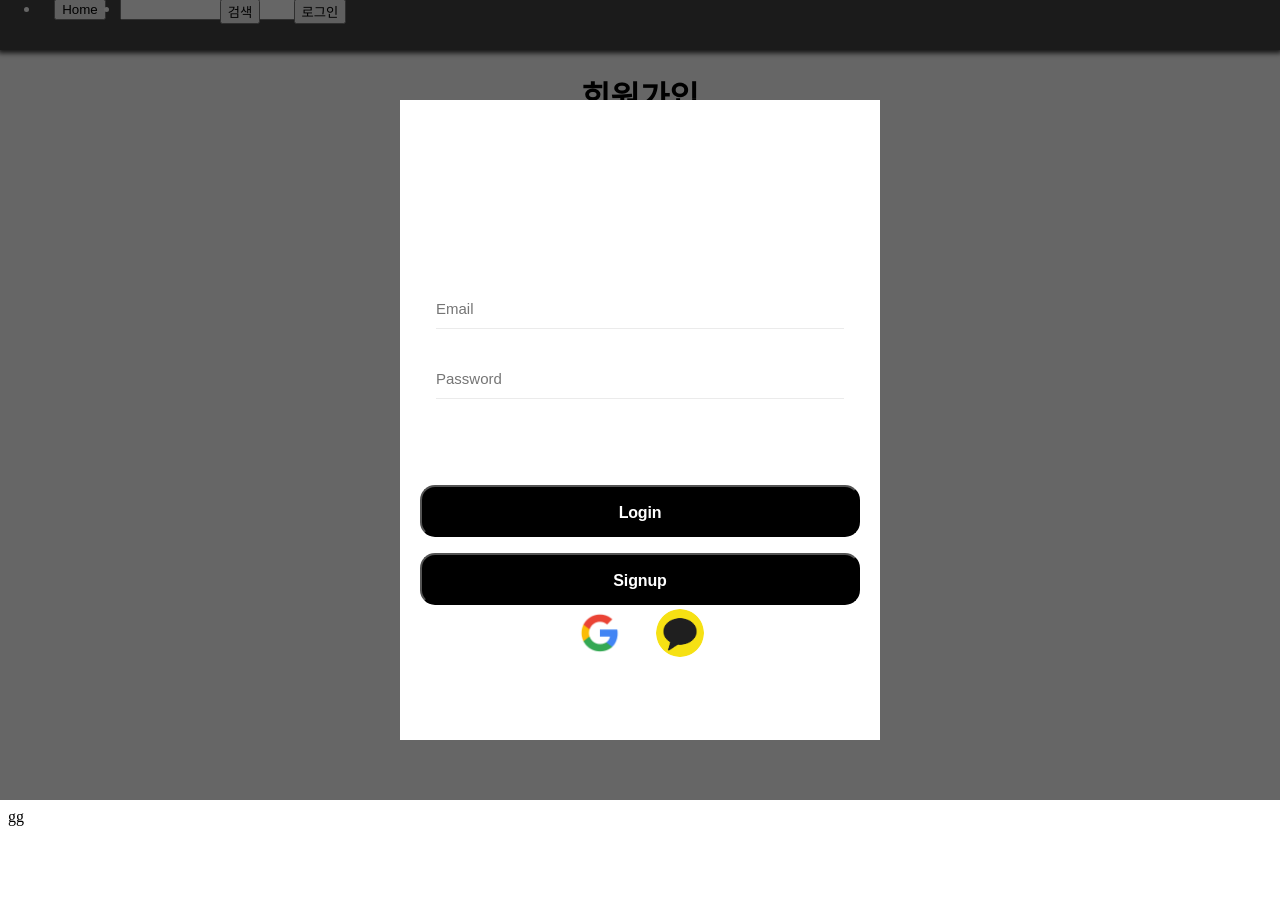
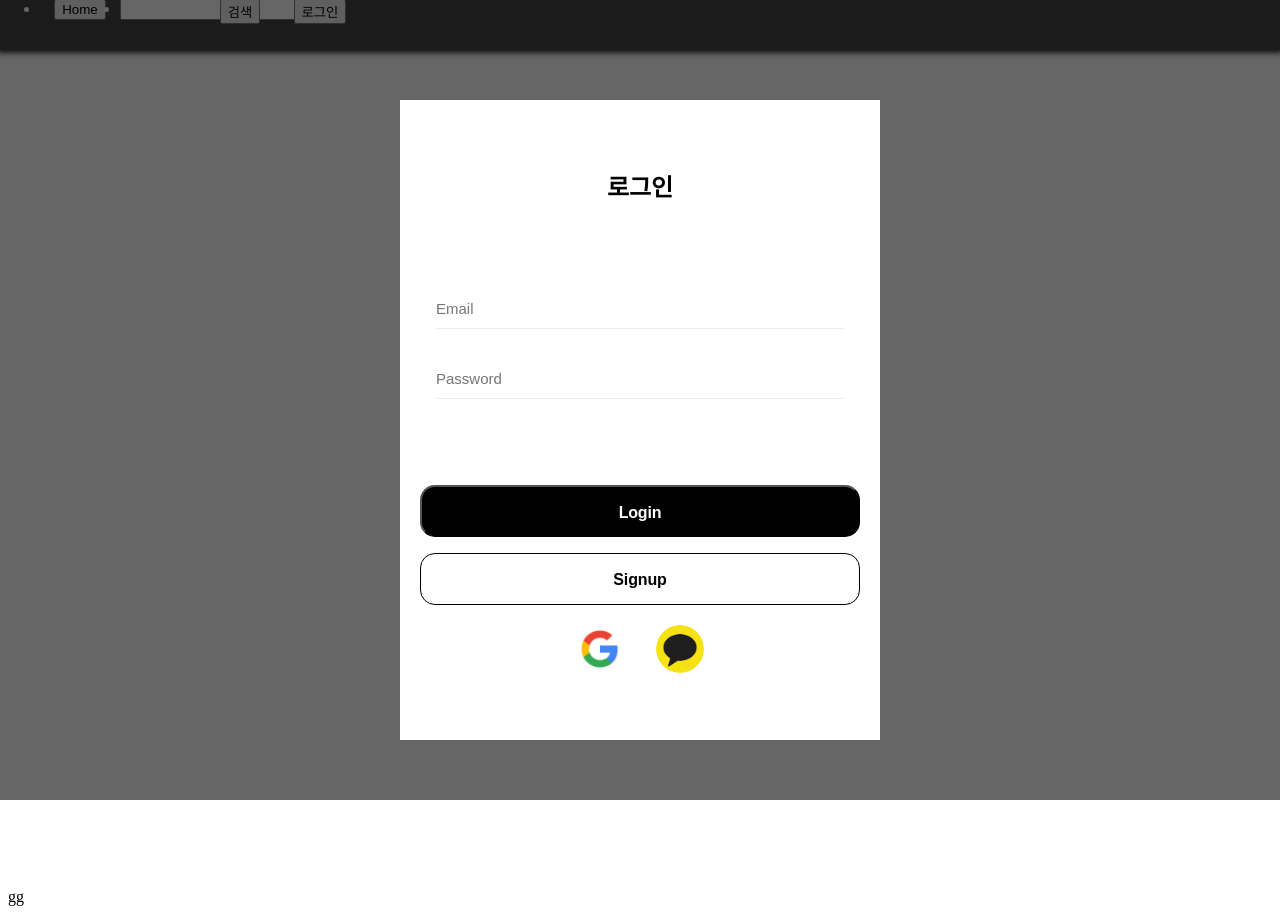
Before and after one commit to codestates/golden-time-client, a React (Create React App) app: page /user/signup in a window 1280 px wide. Both pictures are taken after a click on the button "로그인". Before the commit the page ends 834 px from the top, so only its background shows below. Built offline with nearby package versions, Linux system fonts and the light colour scheme.

Commit message:
Add SocialLogin

```diff
--- a/src/Components/Login.js
+++ b/src/Components/Login.js
@@ -1,7 +1,7 @@
 import React, { Component } from 'react';
 import styled, { keyframes } from 'styled-components';
 import axios from 'axios';
-import { Link } from 'react-router-dom';
+import { Link, withRouter } from 'react-router-dom';
 const boxFade = keyframes`
 from {
 		opacity: 0;
@@ -48,6 +48,7 @@ const Title = styled.div`
 	font-weight: bold;
 	margin-top: 2em;
 	margin-bottom: 3em;
+	color: black;
 `;
 
 const InputBox = styled.div`
@@ -95,7 +96,7 @@ const ErrorMessageArea = styled.div`
 	font-size: 0.8rem;
 `;
 
-const Button = styled.button`
+const LoginButton = styled.button`
 	width: 100%;
 	font-size: 16px;
 	line-height: 24px;
@@ -111,6 +112,23 @@ const Button = styled.button`
 	margin-bottom: 1rem;
 `;
 
+const SignUpButton = styled.button`
+	width: 100%;
+	font-size: 16px;
+	line-height: 24px;
+	letter-spacing: -0.16px;
+	height: 52px;
+	line-height: 50px;
+	font-weight: 700;
+	border: 0.5px solid black;
+	border-radius: 15px;
+	outline: 0;
+	color: black;
+	background-color: white;
+	cursor: pointer;
+	margin-bottom: 1rem;
+`;
+
 const ButtonArea = styled.div`
 	position: relative;
 	top: 2em;
@@ -120,7 +138,7 @@ const ButtonArea = styled.div`
 
 const SocialArea = styled.div`
 	display: flex;
-	margin-top: 6rem;
+	margin-top: 7rem;
 	justify-content: center;
 `;
 
@@ -159,9 +177,9 @@ class Login extends Component {
 		this.setState({ [key]: e.target.value });
 	};
 
-  handleLocalLogin = async () => {
+	loginSubmit = async () => {
 		const { email, password } = this.state;
-    const localLoginUrl = 'http://localhost:4000//api/auth/signin';
+		const localLoginUrl = 'http://localhost:4000/auth/signin';
 
 		if (!email.length || !password.length) {
 			this.setState({
@@ -181,6 +199,8 @@ class Login extends Component {
 					withCredentials: true,
 				}
 			);
+			this.props.handleLocalLogin(response.token);
+			this.props.history.push(response.redirect_url);
 		} catch (err) {
 			this.setState({
 				...this.state,
@@ -222,12 +242,10 @@ class Login extends Component {
 								</InputBox>
 								<ErrorMessageArea>{this.state.errorMessage}</ErrorMessageArea>
 								<ButtonArea>
-                  <Button onClick={this.handleLocalLogin}> Login </Button>
+									<LoginButton onClick={this.loginSubmit}> Login </LoginButton>
 
-                  <SignUpLink
-                    to='/user/signup'
-                    onClick={close}>
-                    <Button> Signup </Button>
+									<SignUpLink to='/user/signup' onClick={close}>
+										<SignUpButton> Signup </SignUpButton>
 									</SignUpLink>
 								</ButtonArea>
 
@@ -249,4 +267,4 @@ class Login extends Component {
 		);
 	}
 }
-export default Login;
+export default withRouter(Login);
--- a/src/Components/Navi.js
+++ b/src/Components/Navi.js
@@ -1,7 +1,7 @@
-import React from "react";
-import { Link, withRouter } from "react-router-dom";
-import styled from "styled-components";
-import Login from "./Login";
+import React from 'react';
+import { Link, withRouter } from 'react-router-dom';
+import styled from 'styled-components';
+import Login from './Login';
 
 const Header = styled.header`
 	color: white;
@@ -26,7 +26,7 @@ const Item = styled.li`
 	height: 50px;
 	text-align: center;
 	border-bottom: 3px solid
-    ${props => (props.current ? "#3498db" : "transparent")};
+		${props => (props.current ? '#3498db' : 'transparent')};
 	transition: border-bottom 0.5s ease-in-out;
 `;
 class Navi extends React.Component {
@@ -36,58 +36,76 @@ class Navi extends React.Component {
 			isLogin: false,
 			accessToken: null,
 			search: null,
-      isModal: false
-    }
+			isModal: false,
+		};
 	}
 
-  handleInputValue = (key) => (e) => {
+	handleInputValue = key => e => {
 		this.setState({ [key]: e.target.value });
 	};
 
 	handleIsModal = () => {
 		this.setState(state => ({ isModal: !state.isModal }));
-  }
+	};
 
 	render() {
 		return (
 			<Header>
 				<List>
 					<Item>
-            <Link to="/">
-              <button type="button" onClick={this.props.handleInputValue.bind(null, null)}>
+						<Link to='/'>
+							<button
+								type='button'
+								onClick={this.props.handleInputValue.bind(null, null)}>
 								Home
 							</button>
 						</Link>
 					</Item>
 
 					<Item>
-            <input type='text' onChange={this.handleInputValue("search")}></input>
+						<input
+							type='text'
+							onChange={this.handleInputValue('search')}></input>
 					</Item>
 
 					<Item>
-            <Link to="/">
-              <button type="button" onClick={this.props.handleInputValue.bind(null, this.state.search)}>
+						<Link to='/'>
+							<button
+								type='button'
+								onClick={this.props.handleInputValue.bind(
+									null,
+									this.state.search
+								)}>
 								검색
 							</button>
 						</Link>
 					</Item>
 
-          {this.state.isLogin ? <Item>
-            <Link to="/UserInfo">
-              <button type="button">
-                My page
-              </button>
+					{this.state.isLogin ? (
+						<Item>
+							<Link to='/UserInfo'>
+								<button type='button'>My page</button>
 							</Link>
 						</Item>
-            : <Item>
-              <button type="button" onClick={this.handleIsModal}>
+					) : (
+						<Item>
+							<button type='button' onClick={this.handleIsModal}>
 								로그인
 							</button>
-              {this.state.isModal ? <Login isOpen={true} close={this.handleIsModal.bind(this)} /> : <></>}
-            </Item>}
+							{this.state.isModal ? (
+								<Login
+									isOpen={true}
+									close={this.handleIsModal.bind(this)}
+									handleLocalLogin={this.props.handleLocalLogin}
+								/>
+							) : (
+								<></>
+							)}
+						</Item>
+					)}
 				</List>
 			</Header>
-    )
+		);
 	}
 }
 
--- a/src/Components/Router.js
+++ b/src/Components/Router.js
@@ -16,19 +16,20 @@ class Router extends React.Component {
 		this.state = {
 			isLogin: false,
 			accessToken: null,
-      search: null
-    }
+			search: null,
+		};
 		this.handleInputValue = this.handleInputValue.bind(this);
 	}
 
 	componentDidMount() {
 		const url = new URL(window.location.href);
 		const authorizationCode = url.searchParams.get('code');
-    console.log(url.search);
-    console.log(String(url.search).includes('google'));
-
 		if (authorizationCode) {
-      this.getAccessToken(authorizationCode);
+			if (String(url.search).includes('google')) {
+				this.handleGoogleLogin(authorizationCode);
+			} else {
+				this.handleKakaoLogin(authorizationCode);
+			}
 		}
 	}
 
@@ -36,59 +37,68 @@ class Router extends React.Component {
 		this.setState({ isLogin: true, accessToken: token });
 	};
 
-  async getAccessToken(authorizationCode) {
-    const resultCallback = await axios.post('http://localhost:8080/callback', {
+	async handleGoogleLogin(authorizationCode) {
+		try {
+			const response = await axios.post('http://localhost:4000/auth/google', {
 				authorizationCode,
 			});
-    if (resultCallback.data.accessToken) {
+			if (response.access_token) {
 				this.setState({
 					isLogin: true,
-        accessToken: resultCallback.data.accessToken,
+					accessToken: response.access_token,
 				});
+			}
+		} catch (err) {
+			throw err;
+		}
+	}
+
+	async handleKakaoLogin(authorizationCode) {
+		try {
+			const response = await axios.post('http://localhost:4000/auth/kakao', {
+				authorizationCode,
+			});
+			if (response.access_token) {
+				this.setState({
+					isLogin: true,
+					accessToken: response.access_token,
+				});
+			}
+		} catch (err) {
+			throw err;
 		}
 	}
 
 	handleInputValue(input) {
 		this.setState({
-      search: input
-    })
+			search: input,
+		});
 	}
 
 	render() {
 		return (
 			<BrowserRouter>
 				<>
-          <Navi handleInputValue={this.handleInputValue} />
+					<Navi
+						handleInputValue={this.handleInputValue}
+						handleLocalLogin={this.handleLocalLogin.bind(this)}
+					/>
 					<Switch>
 						<Route
 							path='/'
-              exact render={() => <Temp title={this.state.search} />}
+							exact
+							render={() => <Temp title={this.state.search} />}
 						/>
-            <Route
-              path='/user/signup'
-              render={() => (<Signup />)}
-            />
-            <Route
-              path='/user/userinfo'
-              render={() => (<Temp />)}
-            />
-            <Route
-              path='/goods/detail/:id'
-              render={() => (<Temp />)}
-            />
-            <Route
-              path='/goods/edit/:id'
-              render={() => (<Temp />)}
-            />
-            <Route
-              path='/goods/post/:id'
-              render={() => (<Temp />)}
-            />
-            <Redirect from="*" to="/" />
+						<Route path='/user/signup' render={() => <Signup />} />
+						<Route path='/user/userinfo' render={() => <Temp />} />
+						<Route path='/goods/detail/:id' render={() => <Temp />} />
+						<Route path='/goods/edit/:id' render={() => <Temp />} />
+						<Route path='/goods/post/:id' render={() => <Temp />} />
+						<Redirect from='*' to='/' />
 					</Switch>
 				</>
 			</BrowserRouter>
-    )
+		);
 	}
 }
 
--- a/src/Routes/Signup/SignupContainer.js
+++ b/src/Routes/Signup/SignupContainer.js
@@ -23,7 +23,7 @@ class SignupContainer extends React.Component {
 
 	handleSubmit = async () => {
 		const { email, password, nick } = this.state;
-		const signUpUrl = 'http://localhost:4000/api/auth/signup';
+		const signUpUrl = 'http://localhost:4000/auth/signup';
 
 		if (!isEmail(this.state.email)) {
 			this.setState({
--- a/src/Routes/Signup/SignupPresenter.js
+++ b/src/Routes/Signup/SignupPresenter.js
@@ -7,6 +7,7 @@ const Container = styled.div`
 `;
 
 const RegistArea = styled.div`
+	padding: 5rem 0 0 0;
 	width: 30rem;
 	height: 50rem;
 	text-align: center;
```
Lines whose indentation alone changed are shown as unchanged.
